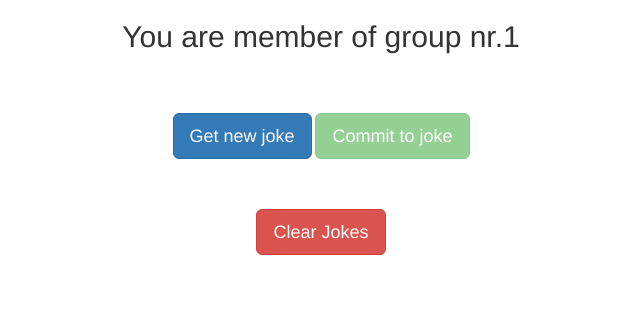
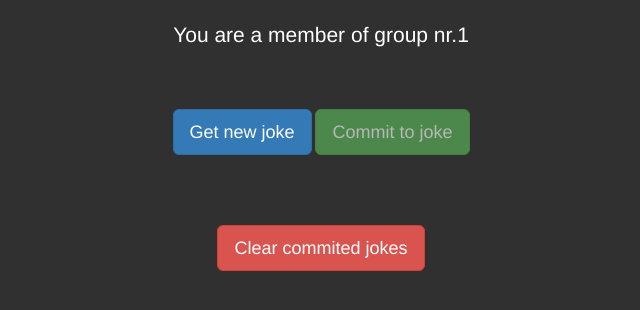
Before and after one commit to bjarniegill/DaddyPunMaster3000, a Django app: page /group/1/ in a window 1280 px wide. Shown: the top 310 px of the page, without its empty margins (319-959 px from the left). Run offline with Django 3.2, Linux system fonts and the light colour scheme; some libraries are stand-ins or nearby versions.

Commit message:
Some finishing touches

```diff
--- a/daddypunmaster3000/daddypunmaster3000/static/css/style.css
+++ b/daddypunmaster3000/daddypunmaster3000/static/css/style.css
@@ -2,3 +2,16 @@
     margin-top: 60px;
     margin-bottom: 50px;
 }
+
+.col-centered {
+    float: none;
+    margin: 0 auto;
+}
+
+.background {
+    background-color: #303030;
+}
+
+.app-text-color {
+    color: white;
+}
--- a/daddypunmaster3000/daddypunmaster3000/static/js/app.js
+++ b/daddypunmaster3000/daddypunmaster3000/static/js/app.js
@@ -11,21 +11,28 @@ $(document).ready(function() {
         $("#question-heading").text("Question");
         $("#answer-heading").text("Answer");
         $("#joke-error").text("");
+        $("#joke-error").hide();
+    };
+
+    var appendCommitedJoke = function (question, answer) {
+        var listItem = "<li class=\"list-group-item\"><p><strong>" + question + "</strong></p><p>" + answer + "</p></li>";
+        $("#joke-list").append(listItem);
     };
 
     var commitButton = $("button").get(1);
-    $(commitButton).attr("disabled", "disabled")
+    $(commitButton).attr("disabled", "disabled");
     $(commitButton).button("refresh");
 
-    var groupId = $('#group-id').val();
+    var groupId = $("#group-id").val();
     clearJokeTemplate();
 
     $("#get-new-joke").click(function() {
         $.get( "/api/joke/" + groupId, function(result, status, jqXHR) {
             if (jqXHR.status === 204) {
                 $("#joke-error").text("Sorry no more jokes.");
+                $("#joke-error").show();
                 clearJokeTemplate();
-                $(commitButton).attr("disabled", "disabled")
+                $(commitButton).attr("disabled", "disabled");
                 $(commitButton).button("refresh");
                 return;
             }
@@ -41,15 +48,21 @@ $(document).ready(function() {
     });
 
     $("#commit-to-joke").click(function() {
-        var jokeId = $('#joke-id').val();
+        var jokeId = $("#joke-id").val();
         $.post("/api/commit/", { joke_id: jokeId }, function(data) {
+            appendCommitedJoke($("#question").text(), $("#answer").text());
             setupJokeTemplate();
-            $(commitButton).attr("disabled", "disabled")
+            $(commitButton).attr("disabled", "disabled");
             $(commitButton).button("refresh");
 
         }).fail(function(e) {
             $("#joke-error").text("Joke has already been taken by another user");
+            $("#joke-error").show();
             clearJokeTemplate();
         });
     });
+
+    $("#clear-jokes").click(function() {
+        $("#joke-list").empty();
+    });
 });
--- a/daddypunmaster3000/daddypunmaster3000/templates/base.html
+++ b/daddypunmaster3000/daddypunmaster3000/templates/base.html
@@ -10,7 +10,7 @@
     <script src="https://ajax.googleapis.com/ajax/libs/jquery/3.2.1/jquery.min.js"></script>
     <script src="https://maxcdn.bootstrapcdn.com/bootstrap/3.3.7/js/bootstrap.min.js"></script>
 </head>
-<body>
+<body class="background">
     <section class="text-center">
         <div class="container">
         {% block base %}
--- a/daddypunmaster3000/daddypunmaster3000/templates/jokes.html
+++ b/daddypunmaster3000/daddypunmaster3000/templates/jokes.html
@@ -5,23 +5,27 @@
     <input id="group-id" type="hidden" value="{{ group_id }}">
     <input id="joke-id" type="hidden" value="">
 
-    <h2 class="jumbotron-heading">You are member of group nr.{{ group_id }}</h2>
-    <h3 id="joke-error"></h3>
+    <h2 class="jumbotron-heading lead app-text-color">You are a member of group nr.{{ group_id }}</h2>
+    <div id="joke-error" class="alert alert-danger" role="alert" style="display: none;"></div>
+
     <div>
-        <h3 id="question-heading"></h3>
-        <p id="question"></p>
+        <h3 id="question-heading" class="app-text-color"></h3>
+        <p id="question" class="app-text-color"></p>
     </div>
     <div>
-        <h3 id="answer-heading"></h3>
-        <p id="answer"></p>
+        <h3 id="answer-heading" class="app-text-color"></h3>
+        <p id="answer" class="app-text-color"></p>
     </div>
     <div class="spacing">
         <button id="get-new-joke" type="button" class="btn btn-lg btn-primary">Get new joke</button>
         <button id="commit-to-joke" type="button" class="btn btn-lg btn-success ">Commit to joke</button>
     </div>
-    <table id="joke-table"></table>
-    <button id="clear-jokes" type="button" class="btn btn-lg btn-danger">Clear Jokes</button>
-
+    <div class="col-3 col-sm-3 col-md-3 col-lg-3 col-xl-3"></div>
+    <div class="col-6 col-sm-6 col-md-6 col-lg-6 col-xl-6">
+        <ul id="joke-list" class="list-group"></ul>
+        <button id="clear-jokes" type="button" class="btn btn-lg btn-danger">Clear commited jokes</button>
+    </div>
+    <div class="col-3 col-sm-3 col-md-3 col-lg-3 col-xl-3"></div>
 
 <script src={% static "js/app.js" %} type="text/javascript" ></script>
 {% endblock %}
--- a/daddypunmaster3000/daddypunmaster3000/views.py
+++ b/daddypunmaster3000/daddypunmaster3000/views.py
@@ -3,6 +3,7 @@ from django.views.generic import FormView, TemplateView
 
 from daddypunmaster3000.forms import JokeForm
 from daddypunmaster3000.models import Joke
+from daddypunmaster3000.serializers import JokeSerializer
 
 
 class Choose(TemplateView):
@@ -41,5 +42,8 @@ class AddJoke(FormView):
     def get_context_data(self, **kwargs):
         kwargs['group_1'] = Joke.objects.filter(group_id=1).count()
         kwargs['group_2'] = Joke.objects.filter(group_id=2).count()
+        queryset = Joke.objects.all()
+        serializer = JokeSerializer(queryset, many=True)
+        kwargs['jokes'] = serializer.data
 
         return super(AddJoke, self).get_context_data(**kwargs)
```
Also changed, not shown: daddypunmaster3000/daddypunmaster3000/templates/add_joke.html (+17 -6 lines).
